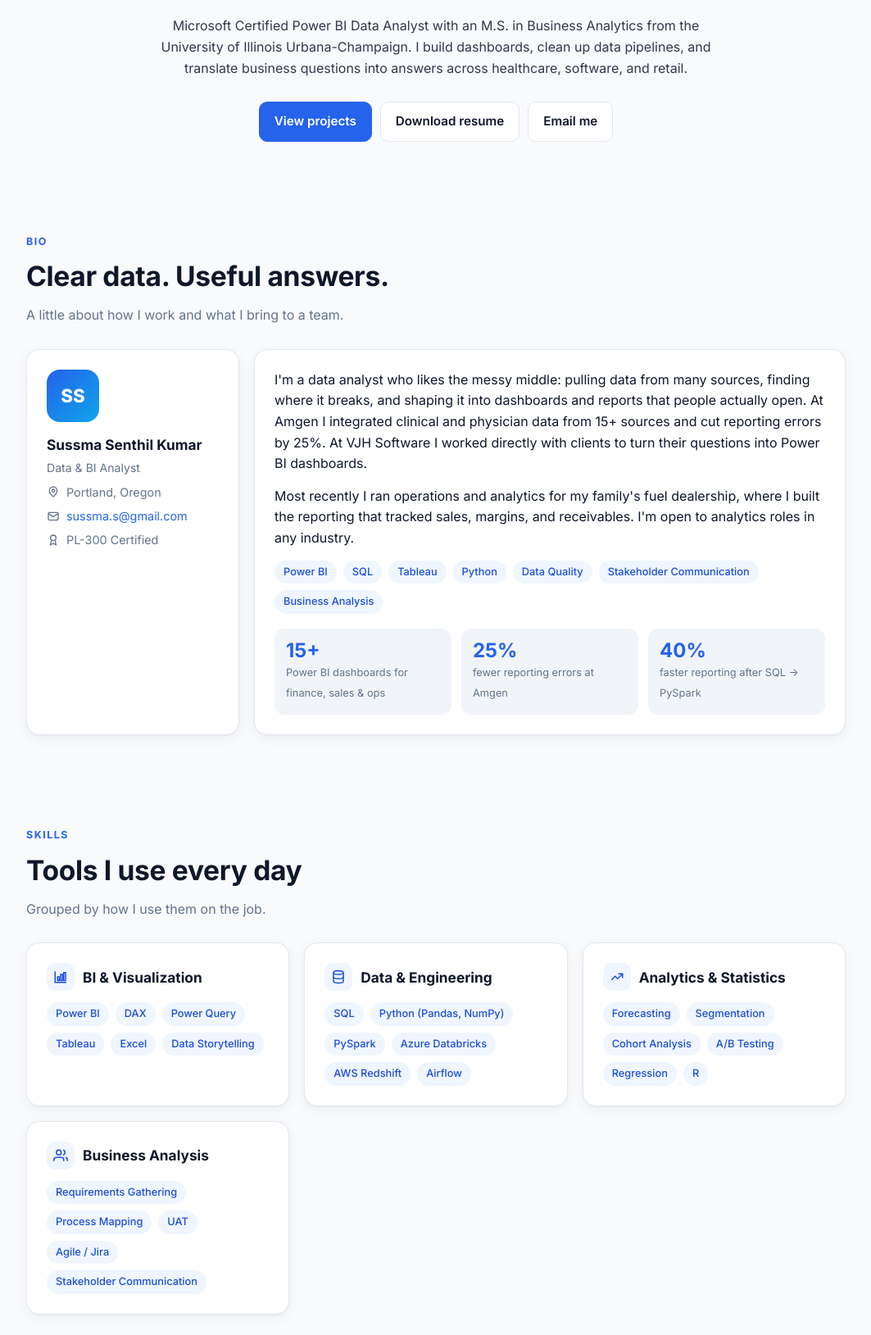
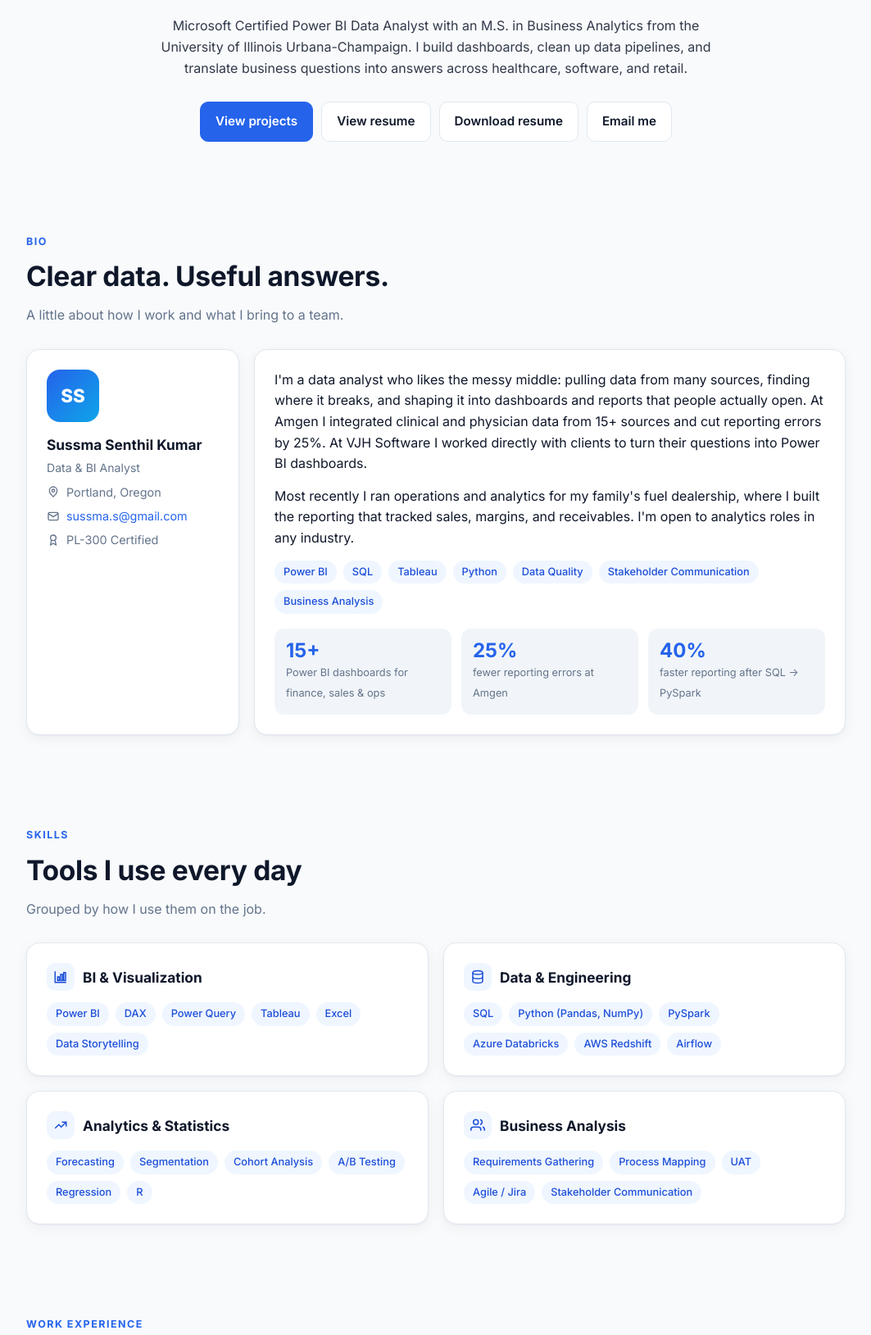
Before and after one commit to sussmasenthil/sussmasenthil.github.io, a plain HTML site: page index.html in a window 1280 px wide. Shown: the part 383-2012 px from the top of the page at 82% size, without its empty margins (108-1171 px from the left). Drawn offline with Linux system fonts and the light colour scheme.

Commit message:
Add resume PDF and view/download buttons

```diff
--- a/index.html
+++ b/index.html
@@ -55,6 +55,7 @@ h2{font-size:clamp(1.6rem,3.5vw,2.1rem);margin:0 0 8px;letter-spacing:-.01em}
 .card{background:var(--card);border:1px solid var(--line);border-radius:16px;padding:24px;box-shadow:var(--shadow)}
 .grid{display:grid;gap:18px}
 .g2{grid-template-columns:repeat(auto-fit,minmax(min(100%,300px),1fr))}
+.two{grid-template-columns:1fr 1fr}@media(max-width:700px){.two{grid-template-columns:1fr}}
 .g3{grid-template-columns:repeat(auto-fit,minmax(min(100%,240px),1fr))}
 .pills{display:flex;flex-wrap:wrap;gap:8px}
 .pill{background:var(--pill);color:var(--pill-ink);font-size:.8rem;font-weight:500;padding:4px 11px;border-radius:999px}
@@ -139,7 +140,8 @@ footer .links{display:flex;flex-wrap:wrap;justify-content:center;gap:10px;margin
   <p class="intro">Microsoft Certified Power BI Data Analyst with an M.S. in Business Analytics from the University of Illinois Urbana-Champaign. I build dashboards, clean up data pipelines, and translate business questions into answers across healthcare, software, and retail.</p>
   <div class="cta">
     <a class="btn primary" href="#projects">View projects</a>
-    <a class="btn" href="Sussma_Senthil_Kumar_Resume.pdf" target="_blank" rel="noopener">Download resume</a>
+    <a class="btn" href="Sussma_Senthil_Kumar_Resume.pdf" target="_blank" rel="noopener">View resume</a>
+    <a class="btn" href="Sussma_Senthil_Kumar_Resume.pdf" download="Sussma_Senthil_Kumar_Resume.pdf">Download resume</a>
     <a class="btn" href="mailto:sussma.s@gmail.com">Email me</a>
   </div>
 </div></header>
@@ -178,7 +180,7 @@ footer .links{display:flex;flex-wrap:wrap;justify-content:center;gap:10px;margin
   <p class="eyebrow">Skills</p>
   <h2>Tools I use every day</h2>
   <p class="sub">Grouped by how I use them on the job.</p>
-  <div class="grid g2">
+  <div class="grid two">
     <div class="card skill">
       <h3><span class="ico"><svg viewBox="0 0 24 24" fill="none" stroke="currentColor" stroke-width="2"><path d="M3 3v18h18"/><rect x="7" y="12" width="3" height="6"/><rect x="12" y="8" width="3" height="10"/><rect x="17" y="5" width="3" height="13"/></svg></span>BI &amp; Visualization</h3>
       <div class="pills"><span class="pill">Power BI</span><span class="pill">DAX</span><span class="pill">Power Query</span><span class="pill">Tableau</span><span class="pill">Excel</span><span class="pill">Data Storytelling</span></div>
@@ -327,8 +329,9 @@ footer .links{display:flex;flex-wrap:wrap;justify-content:center;gap:10px;margin
     <div class="links">
       <a class="btn primary" href="mailto:sussma.s@gmail.com">sussma.s@gmail.com</a>
       <a class="btn" href="https://www.linkedin.com/in/sussma-senthilkumar/" target="_blank" rel="noopener">LinkedIn</a>
-      <a class="btn" href="https://github.com/GITHUB_USERNAME" target="_blank" rel="noopener">GitHub</a>
-      <a class="btn" href="Sussma_Senthil_Kumar_Resume.pdf" target="_blank" rel="noopener">Resume (PDF)</a>
+      <a class="btn" href="https://github.com/sussmasenthil" target="_blank" rel="noopener">GitHub</a>
+      <a class="btn" href="Sussma_Senthil_Kumar_Resume.pdf" target="_blank" rel="noopener">View resume</a>
+      <a class="btn" href="Sussma_Senthil_Kumar_Resume.pdf" download="Sussma_Senthil_Kumar_Resume.pdf">Download resume</a>
     </div>
   </div>
   <p class="copy">© 2026 Sussma Senthil Kumar</p>
```
Also changed, not shown: 1 other file.
